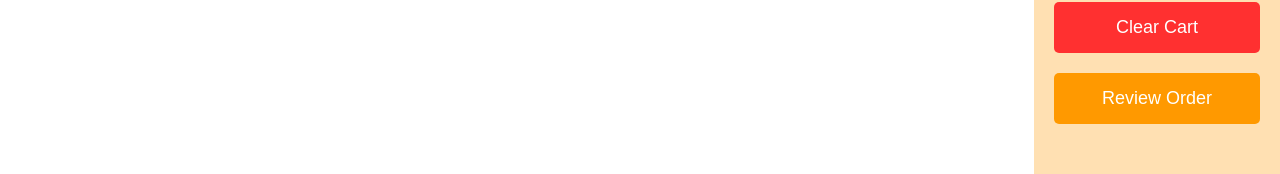
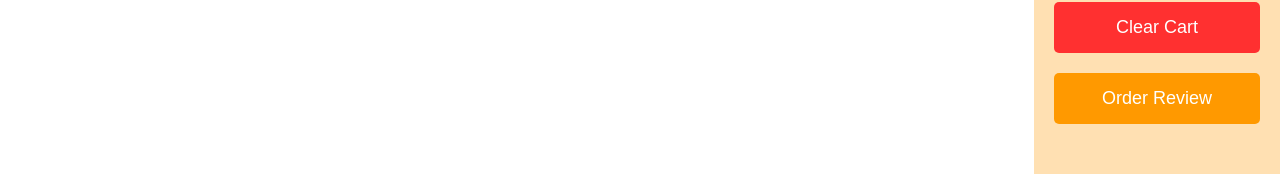
Before and after one commit to Sohel-Developer/Ecommerse-Shop, a React (Create React App) app: page /orders in a window 1280 px wide. Shown: the part 247-421 px from the top of the page. Built offline with nearby package versions, Linux system fonts and the light colour scheme.

Commit message:
Clear cart btn working

```diff
--- a/src/Components/Cart/Cart.js
+++ b/src/Components/Cart/Cart.js
@@ -1,7 +1,7 @@
 import React from "react";
 import "./Cart.css";
 import { Link } from "react-router-dom";
-const Cart = ({ cart }) => {
+const Cart = ({ cart, handleClearCart }) => {
   let price = 0;
   let shipping = 0;
   let quantity = 0;
@@ -28,10 +28,12 @@ const Cart = ({ cart }) => {
         <h3>Grand Total: $ {grandTotal.toFixed(2)}</h3>
       </div>
       <div className="btn">
-        <button className="clear-btn">Clear Cart</button>
+        <button onClick={handleClearCart} className="clear-btn">
+          Clear Cart
+        </button>
         <br />
         <Link to="/orders">
-          <button className="order-btn">Review Order</button>
+          <button className="order-btn">Order Review</button>
         </Link>
       </div>
     </div>
--- a/src/Components/Orders/Orders.js
+++ b/src/Components/Orders/Orders.js
@@ -2,17 +2,23 @@ import React, { useState } from "react";
 import Cart from "../Cart/Cart";
 import { useLoaderData } from "react-router-dom";
 import ReviewItem from "../ReviewItem/ReviewItem";
-import { removeFromDb } from "../../utilities/fakedb";
+import { deleteShoppingCart, removeFromDb } from "../../utilities/fakedb";
 
 const Orders = () => {
   const savedCart = useLoaderData();
   const [cart, setCart] = useState(savedCart); //localstorage data
+
   const handaleRemoveFromCart = (id) => {
     const remaning = cart.filter((pd) => pd.id !== id);
     /* Remove From Db */
     removeFromDb(id);
     /* Update Display After Delete */
     setCart(remaning);
+  };
+
+  const handleClearCart = () => {
+    setCart([]);
+    deleteShoppingCart();
   };
 
   return (
@@ -27,7 +33,7 @@ const Orders = () => {
         ))}
       </div>
       <div className="cart-container">
-        <Cart cart={cart} />
+        <Cart handleClearCart={handleClearCart} cart={cart} />
       </div>
     </div>
   );
```
